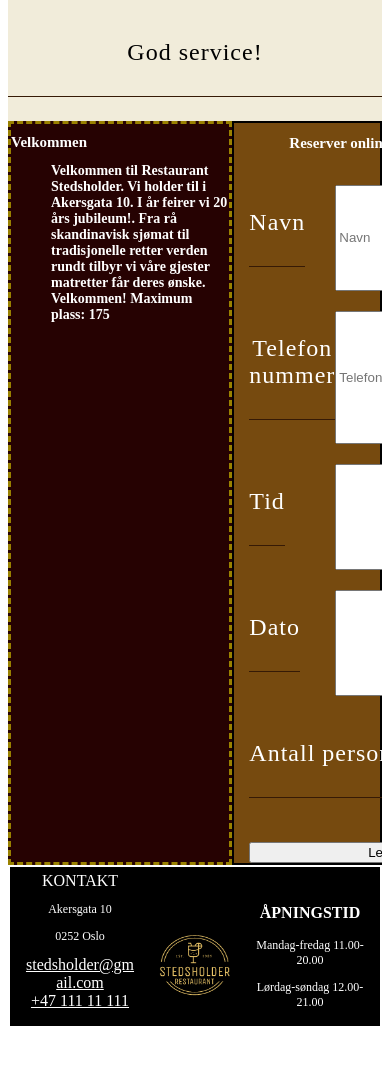
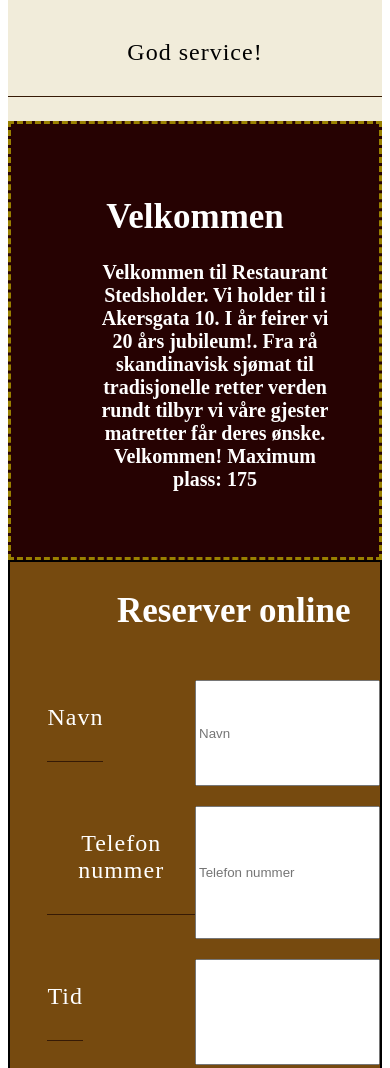
Before and after one commit to oslometkodegruppe/webutviklingEksamen, a plain HTML site: page eksamen/info.html in a window 390 px wide. Shown: the part 1605-2673 px from the top of the page. Before the commit the page ends 2641 px from the top, so only its background shows below. Drawn offline with Linux system fonts and the light colour scheme.

Commit message:
Add files via upload

```diff
--- a/eksamen/styles.css
+++ b/eksamen/styles.css
@@ -413,7 +413,7 @@ Makes the code run if the width is less then the specified amount */
     background-color: rgb(118, 74, 15);
     box-shadow: rgb(94, 59, 13);
     display: grid;
-    grid-template-columns: 60% 40%;
+    grid-template-columns: 55% 45%;
   }
 .container-tid
 {
@@ -491,22 +491,9 @@ form
 
 @media (max-width: 1000px)
 {
-    .heading-dager
+    .container
     {
-        text-align: left;
-        font-size: 14px;
-
-    }
-    .container-tid
-    {
-        padding: 0px;
-        text-align: center;
-
-    }
-    .heading
-    {
-        font-size: 15px;
-        text-align: left;
+        grid-template-columns: none;
     }
 }
 /* Tilgjengelighet siden */
```
